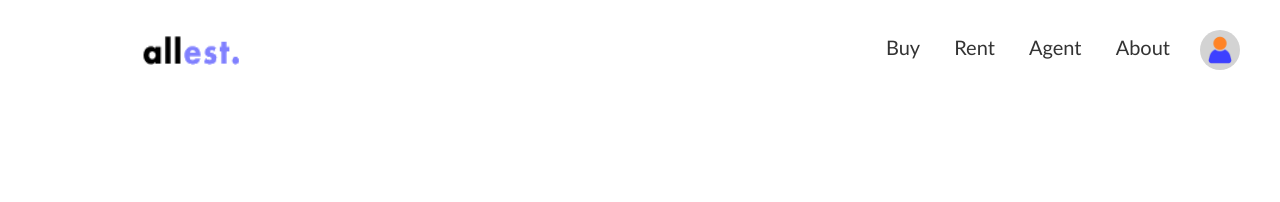
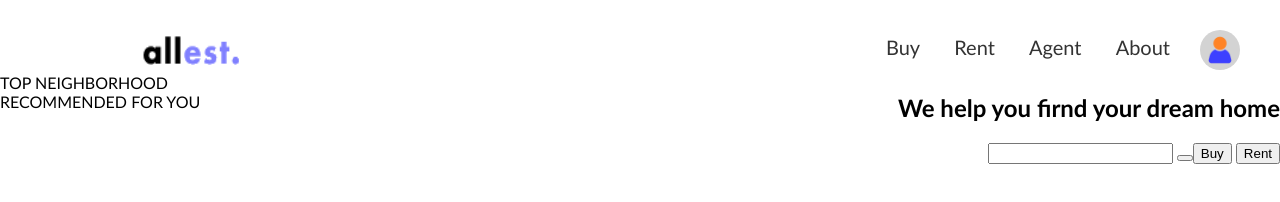
Before and after one commit to DariusAnd/real-estate, a website: page index.html in a window 1280 px wide. Drawn offline with Linux system fonts and the light colour scheme.

Commit message:
Hero section HTML structure

```diff
--- a/index.html
+++ b/index.html
@@ -31,6 +31,33 @@
             <img src="./img/user.png" alt="User avatar">
         </div>
     </header>
+
+    <main>
+        <section>
+            <div>
+                <h1>We help you firnd your dream home</h1>
+                <form>
+                    <div>
+                        <button type="button">Buy</button>
+                        <button type="button">Rent</button>
+                    </div>
+                    <div>
+                        <input type="text"></input>
+                        <button type="submit"></button>
+                    </div>
+                </form>
+            </div>
+        </section>
+
+         <section>
+            TOP NEIGHBORHOOD
+        </section>
+
+        <section>
+            RECOMMENDED FOR YOU
+        </section>
+
+    </main>
 </body>
 
 </html>
```
